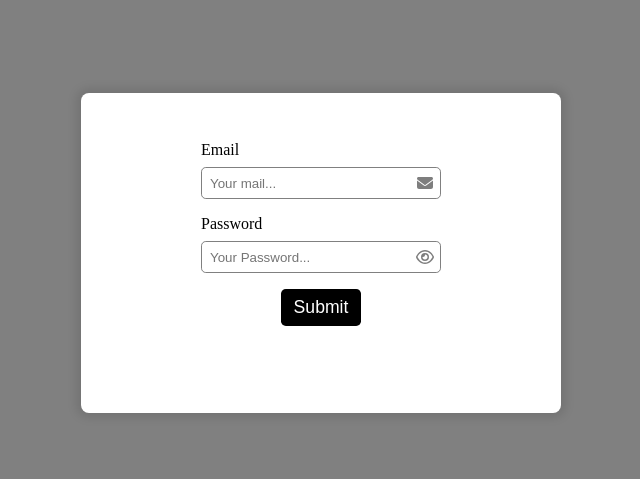
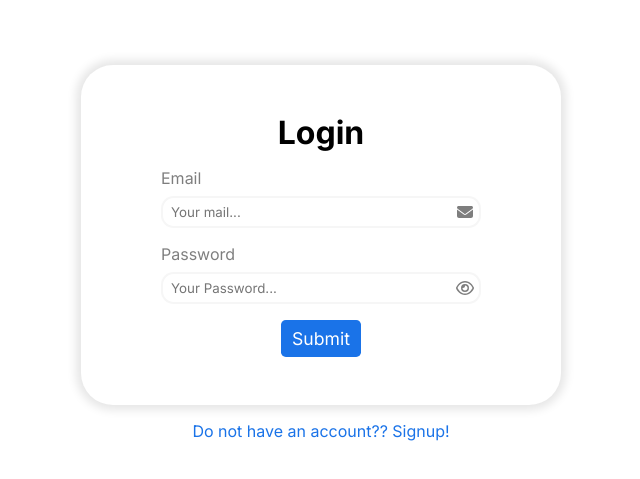
Before and after one commit to Giuseppe-Compagnone/database-project, a React app in the folder frontend/: page /login in a window 1280 px wide. Shown: the part 147-626 px from the top of the page, without its empty margins (319-959 px from the left). Built offline with nearby package versions, Linux system fonts and the light colour scheme.

Commit message:
auth pages

```diff
--- a/frontend/src/components/Button/Button.tsx
+++ b/frontend/src/components/Button/Button.tsx
@@ -3,7 +3,7 @@ import React, { CSSProperties } from "react";
 import cn from "classnames";
 
 const Button = (props: ButtonProps) => {
-  const background = props.backgroundColor || "#000";
+  const background = props.backgroundColor || "var(--primary-color)";
   const color = props.color || "#fff";
 
   return (
--- a/frontend/src/components/Card/Card.scss
+++ b/frontend/src/components/Card/Card.scss
@@ -11,6 +11,6 @@
   overflow-y: auto;
   padding: 3rem;
   background: white;
-  border-radius: 0.5rem;
+  border-radius: 2rem;
   box-shadow: 0 0 10px 5px rgba(0, 0, 0, 0.1);
 }
--- a/frontend/src/pages/LoginPage/LoginPage.scss
+++ b/frontend/src/pages/LoginPage/LoginPage.scss
@@ -2,7 +2,8 @@
   display: flex;
   align-items: center;
   justify-content: center;
-  background: gray;
   height: 100vh;
   width: 100vw;
+  flex-direction: column;
+  gap: 1rem;
 }
--- a/frontend/src/pages/LoginPage/LoginPage.tsx
+++ b/frontend/src/pages/LoginPage/LoginPage.tsx
@@ -3,6 +3,7 @@ import { Button, Card } from "./../../components";
 import { FontAwesomeIcon } from "@fortawesome/react-fontawesome";
 import { faEye, faEyeSlash } from "@fortawesome/free-regular-svg-icons";
 import { faEnvelope } from "@fortawesome/free-solid-svg-icons";
+import { Link } from "react-router-dom";
 
 const LoginPage = () => {
   //States
@@ -13,6 +14,7 @@ const LoginPage = () => {
       <Card
         children={
           <>
+            <h1 className="title">Login</h1>
             <form
               className="form"
               onSubmit={(e) => {
@@ -53,6 +55,9 @@ const LoginPage = () => {
           </>
         }
       />
+      <Link to={"/signup"} className="redirect">
+        Do not have an account?? Signup!
+      </Link>
     </div>
   );
 };
--- a/frontend/src/pages/SignUpPage/SignUpPage.scss
+++ b/frontend/src/pages/SignUpPage/SignUpPage.scss
@@ -2,7 +2,8 @@
   display: flex;
   align-items: center;
   justify-content: center;
-  background: gray;
   height: 100vh;
   width: 100vw;
+  gap: 1rem;
+  flex-direction: column;
 }
--- a/frontend/src/pages/SignUpPage/SignUpPage.tsx
+++ b/frontend/src/pages/SignUpPage/SignUpPage.tsx
@@ -11,6 +11,7 @@ import {
 } from "@fortawesome/free-solid-svg-icons";
 import { faEnvelope, faFaceSmile } from "@fortawesome/free-regular-svg-icons";
 import classNames from "classnames";
+import { Link } from "react-router-dom";
 
 const SignUpPage = () => {
   //States
@@ -22,6 +23,7 @@ const SignUpPage = () => {
       <Card
         children={
           <>
+            <h1 className="title">Create Account</h1>
             <form
               className="form"
               onSubmit={(e) => {
@@ -161,6 +163,9 @@ const SignUpPage = () => {
           </>
         }
       />
+      <Link to={"/login"} className="redirect">
+        Already have an account? Login!
+      </Link>
     </div>
   );
 };
--- a/frontend/styles/general.scss
+++ b/frontend/styles/general.scss
@@ -4,6 +4,7 @@
   padding: 0;
   margin: 0;
   box-sizing: border-box;
+  font-family: var(--primary-font);
 }
 
 img {
@@ -13,6 +14,12 @@ img {
 
 a {
   text-decoration: none;
+  color: var(--primary-color);
+  transition: all 0.2s ease-in-out;
+
+  &:hover {
+    text-decoration: underline;
+  }
 }
 
 .form {
@@ -29,8 +36,13 @@ a {
     justify-content: center;
     flex-direction: column;
     gap: 0.5rem;
-    width: 15rem;
+    width: 20rem;
     position: relative;
+
+    label {
+      opacity: 0.5;
+      transition: all 0.2s ease-in-out;
+    }
 
     .icon {
       position: absolute;
@@ -65,10 +77,15 @@ a {
       width: 100%;
       padding: 0 0.5rem;
       height: 2rem;
-      border: 1px solid gray;
-      border-radius: 0.3rem;
+      border: 2px solid var(--secondary-color-trs);
+      border-radius: 0.8rem;
       outline: none;
       padding-right: 2rem;
+      transition: all 0.2s ease-in-out;
+
+      &:focus {
+        border: 2px solid var(--primary-color);
+      }
     }
 
     select {
@@ -76,6 +93,7 @@ a {
       -moz-appearance: none;
       text-indent: 1px;
       text-overflow: "";
+      cursor: pointer;
     }
 
     textarea {
@@ -84,5 +102,13 @@ a {
       padding: 0.5rem 2rem 0.5rem 0.5rem;
       font-family: unset;
     }
+
+    &:has(input:focus),
+    &:has(select:focus),
+    &:has(textarea:focus) {
+      label {
+        opacity: 1;
+      }
+    }
   }
 }
--- a/frontend/styles/theme.scss
+++ b/frontend/styles/theme.scss
@@ -1 +1,16 @@
 // Theme
+
+@import url("https://fonts.googleapis.com/css2?family=Inter:slnt,wght@-10..0,100..900&display=swap");
+
+// Fonts
+:root {
+  --primary-font: "Inter", sans-serif;
+}
+
+// Colors
+:root {
+  --primary-color: #1a73e8;
+  --primary-color-trs: #1a73e81f;
+  --secondary-color: #202124;
+  --secondary-color-trs: #2021240a;
+}
```
